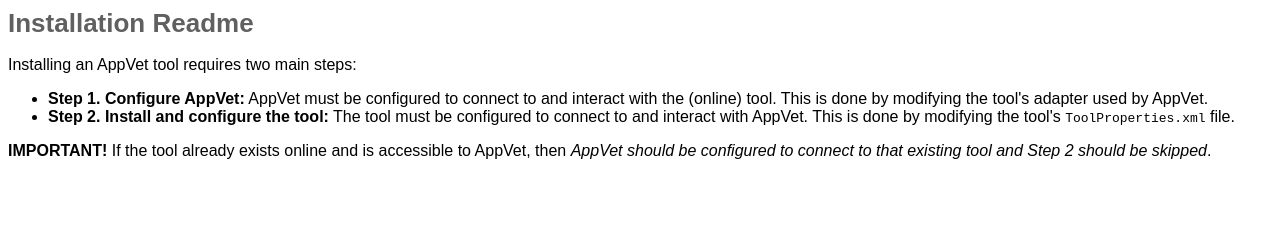
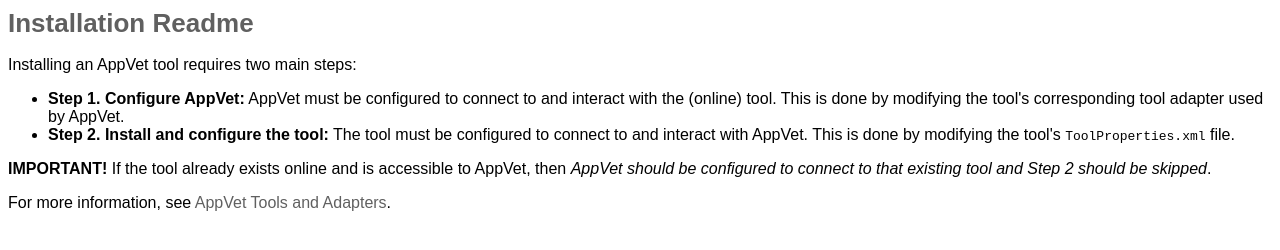
Before and after one commit to AppVet/android-sigverifier-tool, a plain HTML site: page installation.html in a window 1280 px wide. Drawn offline with Linux system fonts and the light colour scheme.

Commit message:
Updated content.

```diff
--- a/installation.html
+++ b/installation.html
@@ -13,7 +13,7 @@
 
 	<ul>
 	<li><b>Step 1. Configure AppVet:</b> AppVet must be configured to connect to and
-	interact with the (online) tool. This is done by modifying the tool's adapter used by AppVet.</li>
+	interact with the (online) tool. This is done by modifying the tool's corresponding tool adapter used by AppVet.</li>
 	<li><b>Step 2. Install and configure the tool:</b> The tool must be configured to
 	connect to and interact with AppVet. This is done by modifying the tool's
 	<code>ToolProperties.xml</code> file.</li>
@@ -21,6 +21,9 @@
 <b>IMPORTANT!</b> If the tool already exists online and is accessible to
 AppVet, then <i>AppVet should be configured to connect to that existing tool and
 Step 2 should be skipped</i>.
+<p>
+For more information, see <a href="http://appvet.github.io/appvet/tools_and_adapters.html">AppVet Tools and Adapters</a>.
+
 
 </body>
 
```
